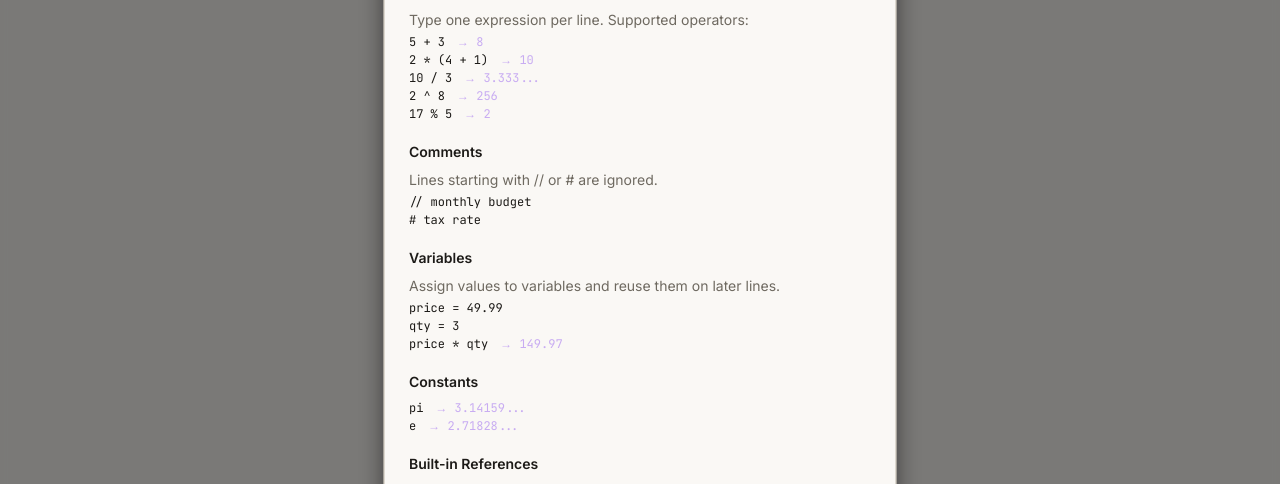
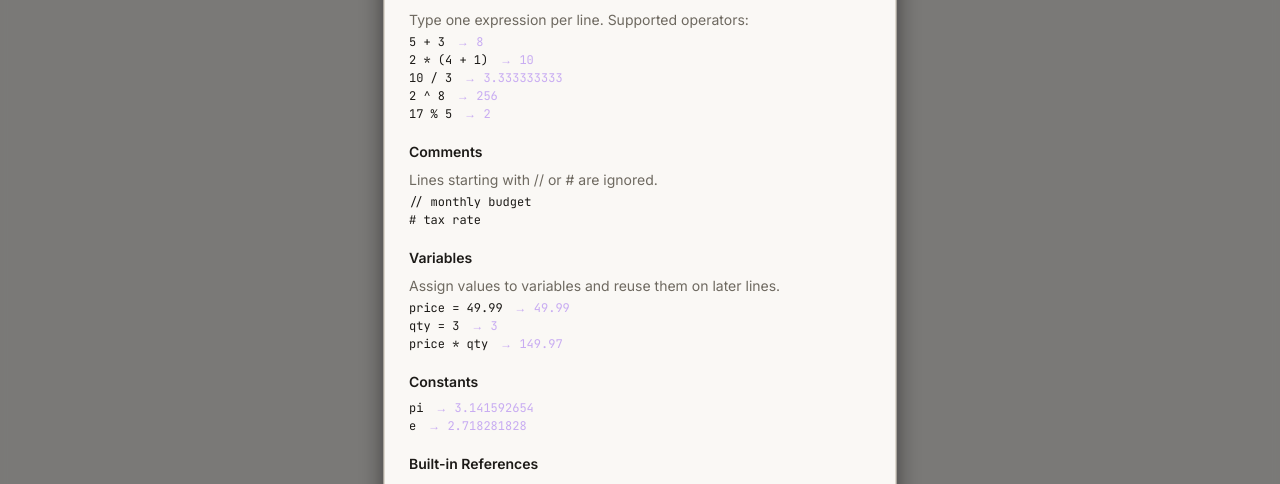
Before and after one commit to danielakl/quick-calc, a Next.js app: page / in a window 1280 px wide. Both pictures are taken after a click on the button 1208 px from the left and 28 px from the top of the page. Shown: the part 167-651 px from the top of the page. Built offline with nearby package versions, Linux system fonts and the light colour scheme.

Commit message:
Display actual results in help modal

```diff
--- a/src/components/HelpModal.tsx
+++ b/src/components/HelpModal.tsx
@@ -2,6 +2,7 @@
 
 import { useState, useEffect, useCallback } from "react";
 import { createPortal } from "react-dom";
+import { evaluateLines } from "@/lib/engine";
 import CloseIcon from "./icons/CloseIcon";
 import HelpIcon from "./icons/HelpIcon";
 
@@ -20,16 +21,30 @@ function Section({
   );
 }
 
-function Example({ input, result }: { input: string; result?: string }) {
+interface ExampleLine {
+  input: string;
+  /** Manual override — shown instead of the engine result. */
+  result?: string;
+}
+
+function ExampleGroup({ lines }: { lines: ExampleLine[] }) {
+  const results = evaluateLines(lines.map((l) => l.input));
   return (
-    <div className="flex items-baseline gap-3 font-mono text-xs">
-      <code className="text-foreground">{input}</code>
-      {result && (
-        <span className="text-accent-dim">
-          {"\u2192"} {result}
-        </span>
-      )}
-    </div>
+    <>
+      {lines.map((line, i) => {
+        const display = line.result ?? (results[i].display || undefined);
+        return (
+          <div key={i} className="flex items-baseline gap-3 font-mono text-xs">
+            <code className="text-foreground">{line.input}</code>
+            {display && (
+              <span className="text-accent-dim">
+                {"\u2192"} {display}
+              </span>
+            )}
+          </div>
+        );
+      })}
+    </>
   );
 }
 
@@ -88,19 +103,27 @@ export default function HelpModal() {
                 <Section title="Basic Math">
                   <p>Type one expression per line. Supported operators:</p>
                   <div className="mt-1 space-y-0.5">
-                    <Example input="5 + 3" result="8" />
-                    <Example input="2 * (4 + 1)" result="10" />
-                    <Example input="10 / 3" result="3.333..." />
-                    <Example input="2 ^ 8" result="256" />
-                    <Example input="17 % 5" result="2" />
+                    <ExampleGroup
+                      lines={[
+                        { input: "5 + 3" },
+                        { input: "2 * (4 + 1)" },
+                        { input: "10 / 3" },
+                        { input: "2 ^ 8" },
+                        { input: "17 % 5" },
+                      ]}
+                    />
                   </div>
                 </Section>
 
                 <Section title="Comments">
                   <p>Lines starting with // or # are ignored.</p>
                   <div className="mt-1 space-y-0.5">
-                    <Example input="// monthly budget" />
-                    <Example input="# tax rate" />
+                    <ExampleGroup
+                      lines={[
+                        { input: "// monthly budget" },
+                        { input: "# tax rate" },
+                      ]}
+                    />
                   </div>
                 </Section>
 
@@ -109,16 +132,19 @@ export default function HelpModal() {
                     Assign values to variables and reuse them on later lines.
                   </p>
                   <div className="mt-1 space-y-0.5">
-                    <Example input="price = 49.99" />
-                    <Example input="qty = 3" />
-                    <Example input="price * qty" result="149.97" />
+                    <ExampleGroup
+                      lines={[
+                        { input: "price = 49.99" },
+                        { input: "qty = 3" },
+                        { input: "price * qty" },
+                      ]}
+                    />
                   </div>
                 </Section>
 
                 <Section title="Constants">
                   <div className="space-y-0.5">
-                    <Example input="pi" result="3.14159..." />
-                    <Example input="e" result="2.71828..." />
+                    <ExampleGroup lines={[{ input: "pi" }, { input: "e" }]} />
                   </div>
                 </Section>
 
@@ -127,14 +153,21 @@ export default function HelpModal() {
                     Special variables that update automatically as you type.
                   </p>
                   <div className="mt-1 space-y-0.5">
-                    <Example
-                      input="prev"
-                      result="result of the previous line"
-                    />
-                    <Example input="sum" result="total of all results so far" />
-                    <Example
-                      input="average"
-                      result="mean of all results so far"
+                    <ExampleGroup
+                      lines={[
+                        {
+                          input: "prev",
+                          result: "result of the previous line",
+                        },
+                        {
+                          input: "sum",
+                          result: "total of all results so far",
+                        },
+                        {
+                          input: "average",
+                          result: "mean of all results so far",
+                        },
+                      ]}
                     />
                   </div>
                 </Section>
@@ -146,22 +179,30 @@ export default function HelpModal() {
                     to count them.
                   </p>
                   <div className="mt-1 space-y-0.5">
-                    <Example input="Alice" result="1" />
-                    <Example input="Bob" result="1" />
-                    <Example input="Charlie" result="1" />
-                    <Example input="sum" result="3" />
+                    <ExampleGroup
+                      lines={[
+                        { input: "Alice" },
+                        { input: "Bob" },
+                        { input: "Charlie" },
+                        { input: "sum" },
+                      ]}
+                    />
                   </div>
                 </Section>
 
                 <Section title="Functions">
                   <p>All standard math functions are available.</p>
                   <div className="mt-1 space-y-0.5">
-                    <Example input="sqrt(144)" result="12" />
-                    <Example input="sin(pi / 2)" result="1" />
-                    <Example input="log(1000, 10)" result="3" />
-                    <Example input="round(3.7)" result="4" />
-                    <Example input="abs(-42)" result="42" />
-                    <Example input="max(3, 7, 2)" result="7" />
+                    <ExampleGroup
+                      lines={[
+                        { input: "sqrt(144)" },
+                        { input: "sin(pi / 2)" },
+                        { input: "log(1000, 10)" },
+                        { input: "round(3.7)" },
+                        { input: "abs(-42)" },
+                        { input: "max(3, 7, 2)" },
+                      ]}
+                    />
                   </div>
                 </Section>
 
@@ -170,10 +211,14 @@ export default function HelpModal() {
                     Assign an expression with unknowns to create a function.
                   </p>
                   <div className="mt-1 space-y-0.5">
-                    <Example input="f = x^2 + 1" />
-                    <Example input="f(3)" result="10" />
-                    <Example input="area = w * h" />
-                    <Example input="area(3, 4)" result="12" />
+                    <ExampleGroup
+                      lines={[
+                        { input: "f = x^2 + 1" },
+                        { input: "f(3)" },
+                        { input: "area = w * h" },
+                        { input: "area(3, 4)" },
+                      ]}
+                    />
                   </div>
                 </Section>
 
@@ -189,9 +234,13 @@ export default function HelpModal() {
                     .
                   </p>
                   <div className="mt-1 space-y-0.5">
-                    <Example input="f = x^2 + x" />
-                    <Example input="g = derivate(f)" />
-                    <Example input="g(3)" result="7" />
+                    <ExampleGroup
+                      lines={[
+                        { input: "f = x^2 + x" },
+                        { input: "g = derivate(f)" },
+                        { input: "g(3)" },
+                      ]}
+                    />
                   </div>
                 </Section>
               </div>
```
